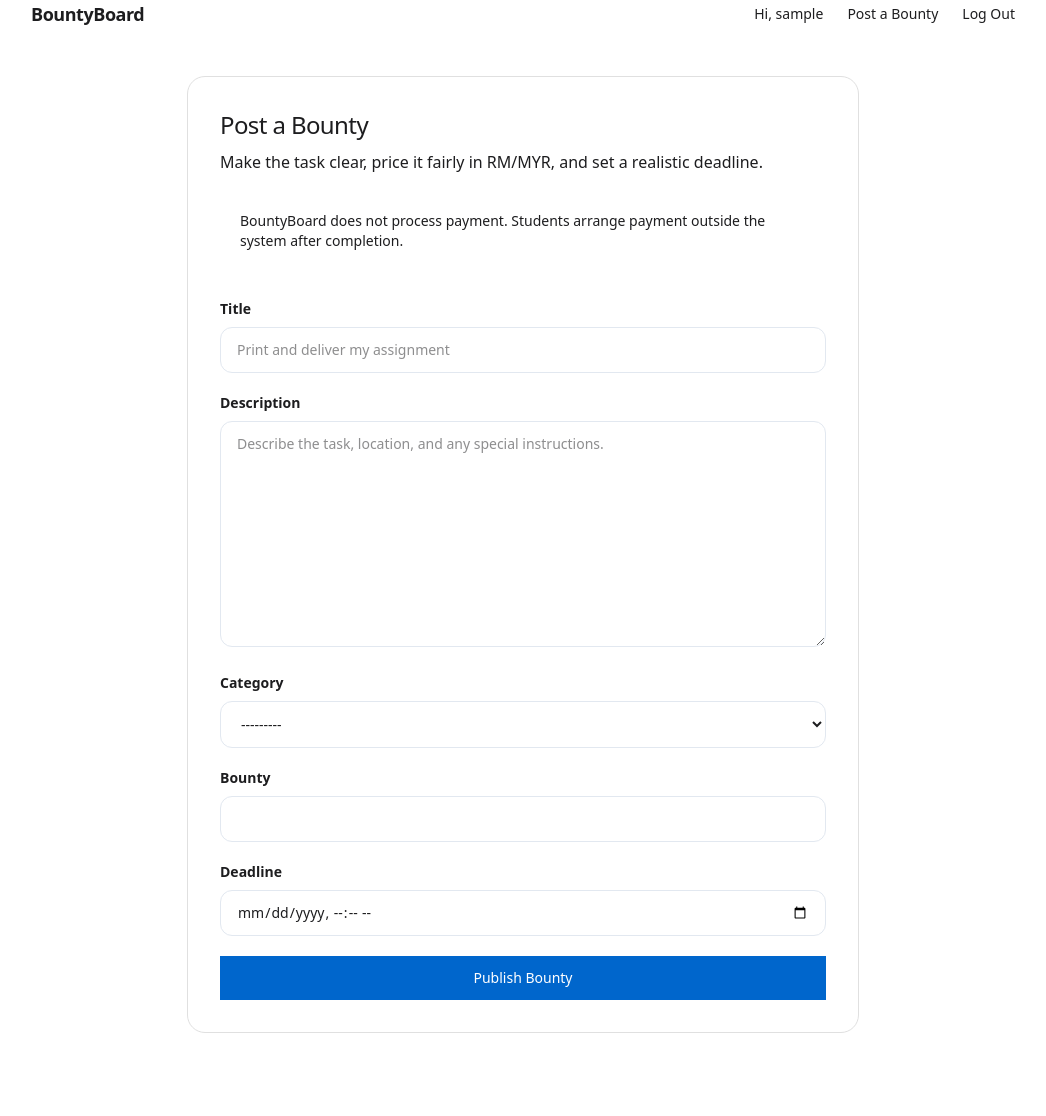
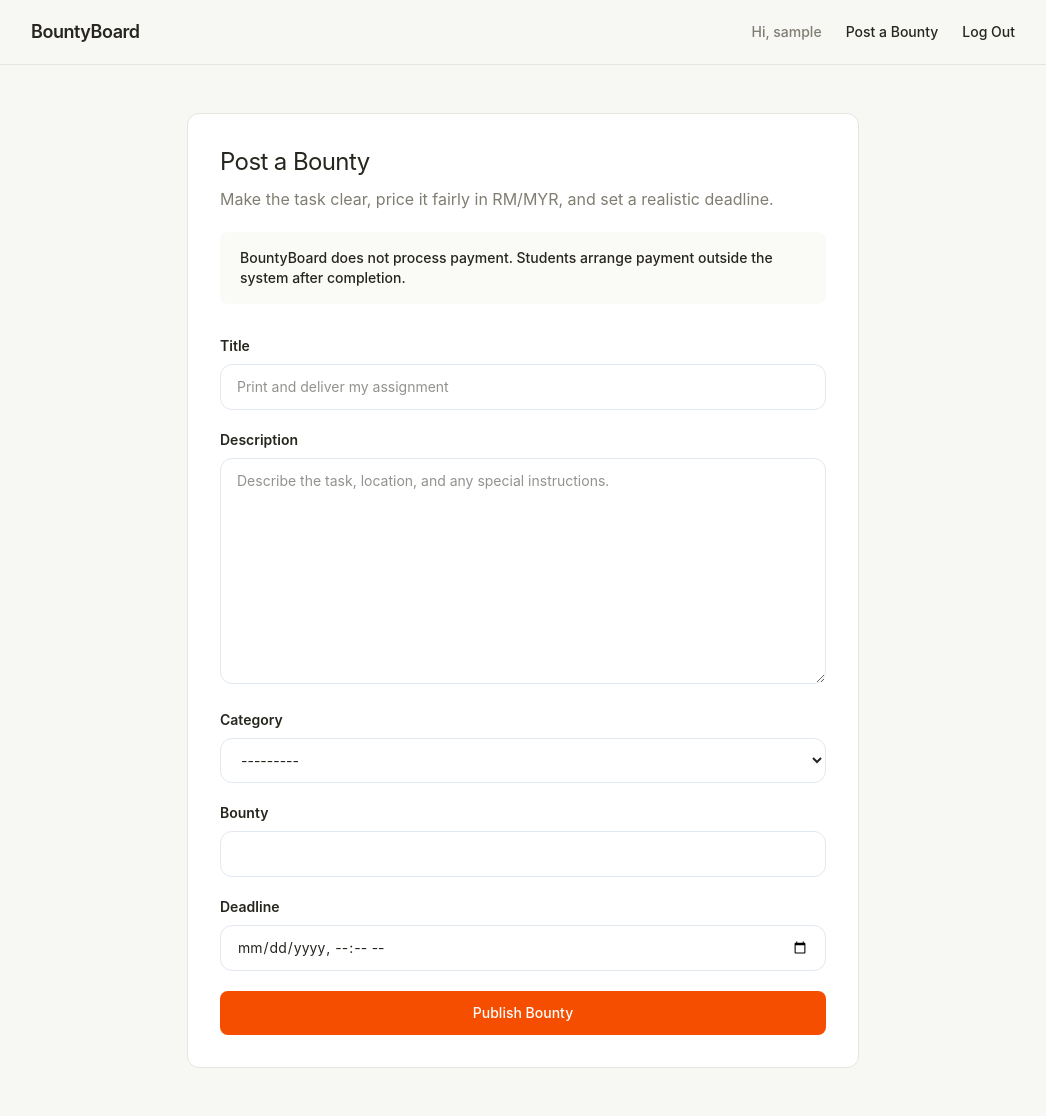
Before and after one commit to irfan-deni/bountyboard, a Django app: page /tasks/new/ in a window 1280 px wide. Shown: the whole page, without its empty margins (117-1163 px from the left). Before the commit the page ends 1033 px from the top, so only its background shows below. Run offline with Django 5.2, Linux system fonts and the light colour scheme; the visitor is signed in with stand-in values (Sample User, id 1).

Commit message:
test UI update

```diff
--- a/static/css/output.css
+++ b/static/css/output.css
@@ -3,7 +3,7 @@
 @layer theme, base, components, utilities;
 @layer theme {
   :root, :host {
-    --font-sans: system-ui, -apple-system, BlinkMacSystemFont, "Segoe UI", Roboto, sans-serif;
+    --font-sans: "Inter", system-ui, "Helvetica Neue", Helvetica, Arial, sans-serif;
     --font-mono: ui-monospace, SFMono-Regular, Menlo, Monaco, Consolas, "Liberation Mono",
       "Courier New", monospace;
     --color-red-600: oklch(57.7% 0.245 27.325);
@@ -27,32 +27,36 @@
     --text-2xl--line-height: calc(2 / 1.5);
     --text-3xl: 1.875rem;
     --text-3xl--line-height: calc(2.25 / 1.875);
+    --font-weight-normal: 400;
     --font-weight-medium: 500;
     --font-weight-semibold: 600;
     --font-weight-bold: 700;
     --tracking-tight: -0.025em;
+    --tracking-widest: 0.1em;
     --leading-tight: 1.25;
     --leading-relaxed: 1.625;
-    --radius-sm: 8px;
-    --radius-lg: 18px;
+    --radius-sm: 6px;
+    --radius-md: 8px;
+    --radius-lg: 12px;
     --radius-xl: 0.75rem;
     --default-transition-duration: 150ms;
     --default-transition-timing-function: cubic-bezier(0.4, 0, 0.2, 1);
     --default-font-family: var(--font-sans);
     --default-mono-font-family: var(--font-mono);
-    --color-primary: #0066cc;
-    --color-primary-focus: #0071e3;
-    --color-ink: #1d1d1f;
-    --color-ink-muted-80: #333333;
-    --color-ink-muted-48: #7a7a7a;
-    --color-body-muted: #cccccc;
-    --color-hairline: #e0e0e0;
-    --color-canvas: #ffffff;
-    --color-canvas-parchment: #f5f5f7;
-    --color-surface-pearl: #fafafc;
-    --color-surface-black: #000000;
+    --color-primary: #f54e00;
+    --color-primary-active: #d04200;
+    --color-ink: #26251e;
+    --color-body: #5a5852;
+    --color-muted: #807d72;
+    --color-hairline: #e6e5e0;
+    --color-hairline-soft: #efeee8;
+    --color-hairline-strong: #cfcdc4;
+    --color-canvas: #f7f7f4;
+    --color-canvas-soft: #fafaf7;
+    --color-surface-card: #ffffff;
+    --color-surface-strong: #e6e5e0;
     --color-on-primary: #ffffff;
-    --color-on-dark: #ffffff;
+    --color-semantic-error: #cf2d56;
   }
 }
 @layer base {
@@ -312,8 +313,8 @@
   .inline-flex {
     display: inline-flex;
   }
-  .h-14 {
-    height: calc(var(--spacing) * 14);
+  .h-16 {
+    height: calc(var(--spacing) * 16);
   }
   .h-full {
     height: 100%;
@@ -402,14 +400,11 @@
   .rounded {
     border-radius: 0.25rem;
   }
-  .rounded-full {
-    border-radius: calc(infinity * 1px);
-  }
   .rounded-lg {
     border-radius: var(--radius-lg);
   }
-  .rounded-sm {
-    border-radius: var(--radius-sm);
+  .rounded-md {
+    border-radius: var(--radius-md);
   }
   .rounded-xl {
     border-radius: var(--radius-xl);
@@ -417,6 +412,14 @@
   .border {
     border-style: var(--tw-border-style);
     border-width: 1px;
+  }
+  .border-t {
+    border-top-style: var(--tw-border-style);
+    border-top-width: 1px;
+  }
+  .border-b {
+    border-bottom-style: var(--tw-border-style);
+    border-bottom-width: 1px;
   }
   .border-b-2 {
     border-bottom-style: var(--tw-border-style);
@@ -441,17 +447,17 @@
   .bg-canvas {
     background-color: var(--color-canvas);
   }
-  .bg-canvas-parchment {
-    background-color: var(--color-canvas-parchment);
+  .bg-canvas-soft {
+    background-color: var(--color-canvas-soft);
   }
   .bg-primary {
     background-color: var(--color-primary);
   }
-  .bg-surface-black {
-    background-color: var(--color-surface-black);
+  .bg-surface-card {
+    background-color: var(--color-surface-card);
   }
-  .bg-surface-pearl {
-    background-color: var(--color-surface-pearl);
+  .bg-surface-strong {
+    background-color: var(--color-surface-strong);
   }
   .bg-transparent {
     background-color: transparent;
@@ -546,13 +552,13 @@
     --tw-leading: var(--leading-tight);
     line-height: var(--leading-tight);
   }
-  .font-bold {
-    --tw-font-weight: var(--font-weight-bold);
-    font-weight: var(--font-weight-bold);
-  }
   .font-medium {
     --tw-font-weight: var(--font-weight-medium);
     font-weight: var(--font-weight-medium);
+  }
+  .font-normal {
+    --tw-font-weight: var(--font-weight-normal);
+    font-weight: var(--font-weight-normal);
   }
   .font-semibold {
     --tw-font-weight: var(--font-weight-semibold);
@@ -562,26 +568,24 @@
     --tw-tracking: var(--tracking-tight);
     letter-spacing: var(--tracking-tight);
   }
+  .tracking-widest {
+    --tw-tracking: var(--tracking-widest);
+    letter-spacing: var(--tracking-widest);
+  }
   .whitespace-nowrap {
     white-space: nowrap;
   }
   .whitespace-pre-line {
     white-space: pre-line;
   }
-  .text-body-muted {
-    color: var(--color-body-muted);
+  .text-body {
+    color: var(--color-body);
   }
   .text-ink {
     color: var(--color-ink);
   }
-  .text-ink-muted-48 {
-    color: var(--color-ink-muted-48);
-  }
-  .text-ink-muted-80 {
-    color: var(--color-ink-muted-80);
-  }
-  .text-on-dark {
-    color: var(--color-on-dark);
+  .text-muted {
+    color: var(--color-muted);
   }
   .text-on-primary {
     color: var(--color-on-primary);
@@ -599,62 +606,20 @@
     -webkit-font-smoothing: antialiased;
     -moz-osx-font-smoothing: grayscale;
   }
-  .shadow {
-    --tw-shadow: 0 1px 3px 0 var(--tw-shadow-color, rgb(0 0 0 / 0.1)), 0 1px 2px -1px var(--tw-shadow-color, rgb(0 0 0 / 0.1));
-    box-shadow: var(--tw-inset-shadow), var(--tw-inset-ring-shadow), var(--tw-ring-offset-shadow), var(--tw-ring-shadow), var(--tw-shadow);
-  }
-  .ring {
-    --tw-ring-shadow: var(--tw-ring-inset,) 0 0 0 calc(1px + var(--tw-ring-offset-width)) var(--tw-ring-color, currentcolor);
-    box-shadow: var(--tw-inset-shadow), var(--tw-inset-ring-shadow), var(--tw-ring-offset-shadow), var(--tw-ring-shadow), var(--tw-shadow);
-  }
-  .outline {
-    outline-style: var(--tw-outline-style);
-    outline-width: 1px;
-  }
-  .blur {
-    --tw-blur: blur(8px);
-    filter: var(--tw-blur,) var(--tw-brightness,) var(--tw-contrast,) var(--tw-grayscale,) var(--tw-hue-rotate,) var(--tw-invert,) var(--tw-saturate,) var(--tw-sepia,) var(--tw-drop-shadow,);
-  }
-  .drop-shadow {
-    --tw-drop-shadow-size: drop-shadow(0 1px 2px var(--tw-drop-shadow-color, rgb(0 0 0 / 0.1))) drop-shadow(0 1px 1px var(--tw-drop-shadow-color, rgb(0 0 0 / 0.06)));
-    --tw-drop-shadow: drop-shadow(0 1px 2px rgb(0 0 0 / 0.1)) drop-shadow( 0 1px 1px rgb(0 0 0 / 0.06));
-    filter: var(--tw-blur,) var(--tw-brightness,) var(--tw-contrast,) var(--tw-grayscale,) var(--tw-hue-rotate,) var(--tw-invert,) var(--tw-saturate,) var(--tw-sepia,) var(--tw-drop-shadow,);
-  }
   .filter {
     filter: var(--tw-blur,) var(--tw-brightness,) var(--tw-contrast,) var(--tw-grayscale,) var(--tw-hue-rotate,) var(--tw-invert,) var(--tw-saturate,) var(--tw-sepia,) var(--tw-drop-shadow,);
   }
-  .backdrop-blur {
-    --tw-backdrop-blur: blur(8px);
-    -webkit-backdrop-filter: var(--tw-backdrop-blur,) var(--tw-backdrop-brightness,) var(--tw-backdrop-contrast,) var(--tw-backdrop-grayscale,) var(--tw-backdrop-hue-rotate,) var(--tw-backdrop-invert,) var(--tw-backdrop-opacity,) var(--tw-backdrop-saturate,) var(--tw-backdrop-sepia,);
-    backdrop-filter: var(--tw-backdrop-blur,) var(--tw-backdrop-brightness,) var(--tw-backdrop-contrast,) var(--tw-backdrop-grayscale,) var(--tw-backdrop-hue-rotate,) var(--tw-backdrop-invert,) var(--tw-backdrop-opacity,) var(--tw-backdrop-saturate,) var(--tw-backdrop-sepia,);
-  }
-  .backdrop-filter {
-    -webkit-backdrop-filter: var(--tw-backdrop-blur,) var(--tw-backdrop-brightness,) var(--tw-backdrop-contrast,) var(--tw-backdrop-grayscale,) var(--tw-backdrop-hue-rotate,) var(--tw-backdrop-invert,) var(--tw-backdrop-opacity,) var(--tw-backdrop-saturate,) var(--tw-backdrop-sepia,);
-    backdrop-filter: var(--tw-backdrop-blur,) var(--tw-backdrop-brightness,) var(--tw-backdrop-contrast,) var(--tw-backdrop-grayscale,) var(--tw-backdrop-hue-rotate,) var(--tw-backdrop-invert,) var(--tw-backdrop-opacity,) var(--tw-backdrop-saturate,) var(--tw-backdrop-sepia,);
-  }
-  .transition {
-    transition-property: color, background-color, border-color, outline-color, text-decoration-color, fill, stroke, --tw-gradient-from, --tw-gradient-via, --tw-gradient-to, opacity, box-shadow, transform, translate, scale, rotate, filter, -webkit-backdrop-filter, backdrop-filter, display, content-visibility, overlay, pointer-events;
-    transition-timing-function: var(--tw-ease, var(--default-transition-timing-function));
-    transition-duration: var(--tw-duration, var(--default-transition-duration));
-  }
-  .hover\:border-hairline {
+  .hover\:border-hairline-strong {
     &:hover {
       @media (hover: hover) {
-        border-color: var(--color-hairline);
+        border-color: var(--color-hairline-strong);
       }
     }
   }
-  .hover\:bg-primary-focus {
+  .hover\:bg-primary-active {
     &:hover {
       @media (hover: hover) {
-        background-color: var(--color-primary-focus);
-      }
-    }
-  }
-  .hover\:text-body-muted {
-    &:hover {
-      @media (hover: hover) {
-        color: var(--color-body-muted);
+        background-color: var(--color-primary-active);
       }
     }
   }
@@ -662,6 +627,13 @@
     &:hover {
       @media (hover: hover) {
         color: var(--color-ink);
+      }
+    }
+  }
+  .hover\:text-primary {
+    &:hover {
+      @media (hover: hover) {
+        color: var(--color-primary);
       }
     }
   }
@@ -718,26 +690,7 @@
     }
   }
 }
-@property --tw-rotate-x {
-  syntax: "*";
-  inherits: false;
-}
-@property --tw-rotate-y {
-  syntax: "*";
-  inherits: false;
-}
-@property --tw-rotate-z {
-  syntax: "*";
-  inherits: false;
-}
-@property --tw-skew-x {
-  syntax: "*";
-  inherits: false;
-}
-@property --tw-skew-y {
-  syntax: "*";
-  inherits: false;
-}
+@import url('https://fonts.googleapis.com/css2?family=Inter:wght@300;400;500;600;700&display=swap');
 @property --tw-space-y-reverse {
   syntax: "*";
   inherits: false;
@@ -757,6 +710,59 @@
   inherits: false;
 }
 @property --tw-tracking {
+  syntax: "*";
+  inherits: false;
+}
+@property --tw-blur {
+  syntax: "*";
+  inherits: false;
+}
+@property --tw-brightness {
+  syntax: "*";
+  inherits: false;
+}
+@property --tw-contrast {
+  syntax: "*";
+  inherits: false;
+}
+@property --tw-grayscale {
+  syntax: "*";
+  inherits: false;
+}
+@property --tw-hue-rotate {
+  syntax: "*";
+  inherits: false;
+}
+@property --tw-invert {
+  syntax: "*";
+  inherits: false;
+}
+@property --tw-opacity {
+  syntax: "*";
+  inherits: false;
+}
+@property --tw-saturate {
+  syntax: "*";
+  inherits: false;
+}
+@property --tw-sepia {
+  syntax: "*";
+  inherits: false;
+}
+@property --tw-drop-shadow {
+  syntax: "*";
+  inherits: false;
+}
+@property --tw-drop-shadow-color {
+  syntax: "*";
+  inherits: false;
+}
+@property --tw-drop-shadow-alpha {
+  syntax: "<percentage>";
+  inherits: false;
+  initial-value: 100%;
+}
+@property --tw-drop-shadow-size {
   syntax: "*";
   inherits: false;
 }
@@ -825,113 +831,27 @@
   inherits: false;
   initial-value: 0 0 #0000;
 }
-@property --tw-outline-style {
-  syntax: "*";
-  inherits: false;
-  initial-value: solid;
-}
-@property --tw-blur {
-  syntax: "*";
-  inherits: false;
-}
-@property --tw-brightness {
-  syntax: "*";
-  inherits: false;
-}
-@property --tw-contrast {
-  syntax: "*";
-  inherits: false;
-}
-@property --tw-grayscale {
-  syntax: "*";
-  inherits: false;
-}
-@property --tw-hue-rotate {
-  syntax: "*";
-  inherits: false;
-}
-@property --tw-invert {
-  syntax: "*";
-  inherits: false;
-}
-@property --tw-opacity {
-  syntax: "*";
-  inherits: false;
-}
-@property --tw-saturate {
-  syntax: "*";
-  inherits: false;
-}
-@property --tw-sepia {
-  syntax: "*";
-  inherits: false;
-}
-@property --tw-drop-shadow {
-  syntax: "*";
-  inherits: false;
-}
-@property --tw-drop-shadow-color {
-  syntax: "*";
-  inherits: false;
-}
-@property --tw-drop-shadow-alpha {
-  syntax: "<percentage>";
-  inherits: false;
-  initial-value: 100%;
-}
-@property --tw-drop-shadow-size {
-  syntax: "*";
-  inherits: false;
-}
-@property --tw-backdrop-blur {
-  syntax: "*";
-  inherits: false;
-}
-@property --tw-backdrop-brightness {
-  syntax: "*";
-  inherits: false;
-}
-@property --tw-backdrop-contrast {
-  syntax: "*";
-  inherits: false;
-}
-@property --tw-backdrop-grayscale {
-  syntax: "*";
-  inherits: false;
-}
-@property --tw-backdrop-hue-rotate {
-  syntax: "*";
-  inherits: false;
-}
-@property --tw-backdrop-invert {
-  syntax: "*";
-  inherits: false;
-}
-@property --tw-backdrop-opacity {
-  syntax: "*";
-  inherits: false;
-}
-@property --tw-backdrop-saturate {
-  syntax: "*";
-  inherits: false;
-}
-@property --tw-backdrop-sepia {
-  syntax: "*";
-  inherits: false;
-}
 @layer properties {
   @supports ((-webkit-hyphens: none) and (not (margin-trim: inline))) or ((-moz-orient: inline) and (not (color:rgb(from red r g b)))) {
     *, ::before, ::after, ::backdrop {
-      --tw-rotate-x: initial;
-      --tw-rotate-y: initial;
-      --tw-rotate-z: initial;
-      --tw-skew-x: initial;
-      --tw-skew-y: initial;
       --tw-space-y-reverse: 0;
       --tw-border-style: solid;
       --tw-leading: initial;
       --tw-font-weight: initial;
       --tw-tracking: initial;
+      --tw-blur: initial;
+      --tw-brightness: initial;
+      --tw-contrast: initial;
+      --tw-grayscale: initial;
+      --tw-hue-rotate: initial;
+      --tw-invert: initial;
+      --tw-opacity: initial;
+      --tw-saturate: initial;
+      --tw-sepia: initial;
+      --tw-drop-shadow: initial;
+      --tw-drop-shadow-color: initial;
+      --tw-drop-shadow-alpha: 100%;
+      --tw-drop-shadow-size: initial;
       --tw-shadow: 0 0 #0000;
       --tw-shadow-color: initial;
       --tw-shadow-alpha: 100%;
@@ -946,29 +866,6 @@
       --tw-ring-offset-width: 0px;
       --tw-ring-offset-color: #fff;
       --tw-ring-offset-shadow: 0 0 #0000;
-      --tw-outline-style: solid;
-      --tw-blur: initial;
-      --tw-brightness: initial;
-      --tw-contrast: initial;
-      --tw-grayscale: initial;
-      --tw-hue-rotate: initial;
-      --tw-invert: initial;
-      --tw-opacity: initial;
-      --tw-saturate: initial;
-      --tw-sepia: initial;
-      --tw-drop-shadow: initial;
-      --tw-drop-shadow-color: initial;
-      --tw-drop-shadow-alpha: 100%;
-      --tw-drop-shadow-size: initial;
-      --tw-backdrop-blur: initial;
-      --tw-backdrop-brightness: initial;
-      --tw-backdrop-contrast: initial;
-      --tw-backdrop-grayscale: initial;
-      --tw-backdrop-hue-rotate: initial;
-      --tw-backdrop-invert: initial;
-      --tw-backdrop-opacity: initial;
-      --tw-backdrop-saturate: initial;
-      --tw-backdrop-sepia: initial;
     }
   }
 }
```
Also changed, not shown: other parts of static/css/output.css (+14 -14 lines).
